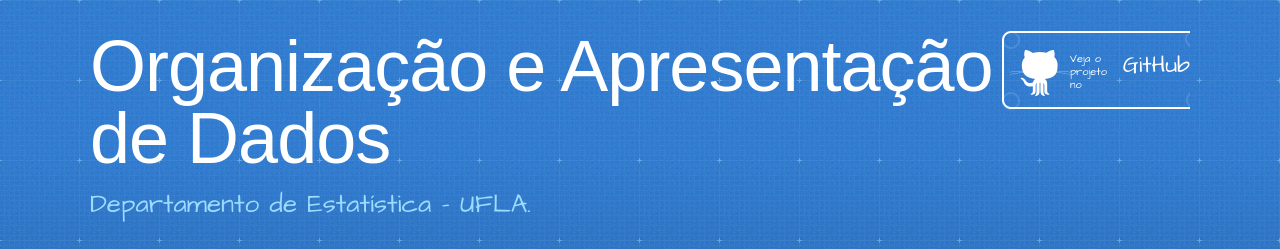
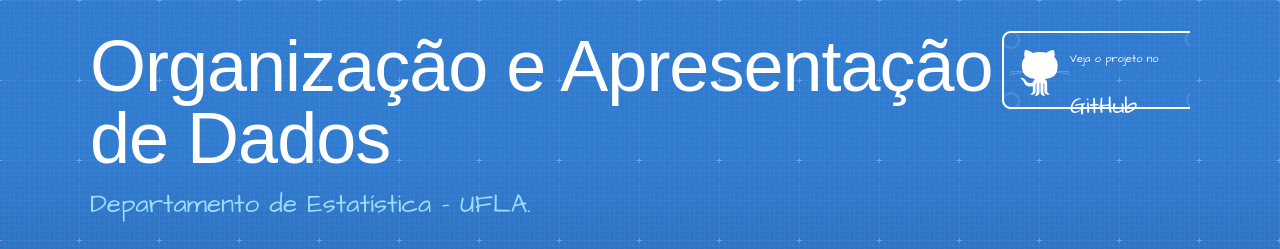
Before and after one commit to luizpala1/GES109, a Jekyll site: the page built from README.md, in a window 1280 px wide. Shown: the top 249 px of the page. Built offline with Jekyll 4.4.1, drawn with Linux system fonts in a browser that asks for light colours; our own code applies the rules of GitHub Pages for plain Markdown files.

Commit message:
Update default.html

```diff
--- a/_layouts/default.html
+++ b/_layouts/default.html
@@ -24,7 +24,7 @@
     </div>
 
     {% if site.github.is_project_page %}
-    <a href="{{ site.github.repository_url }}" class="button" style="width: 120px; height: 60px; display: flex;"><small>Veja o projeto no</small> GitHub</a>
+    <a href="{{ site.github.repository_url }}" class="button" style="width: 120px; height: 60px;"><small>Veja o projeto no</small> <br> GitHub</a>
     {% endif %}
   </div>
 </header>
```
